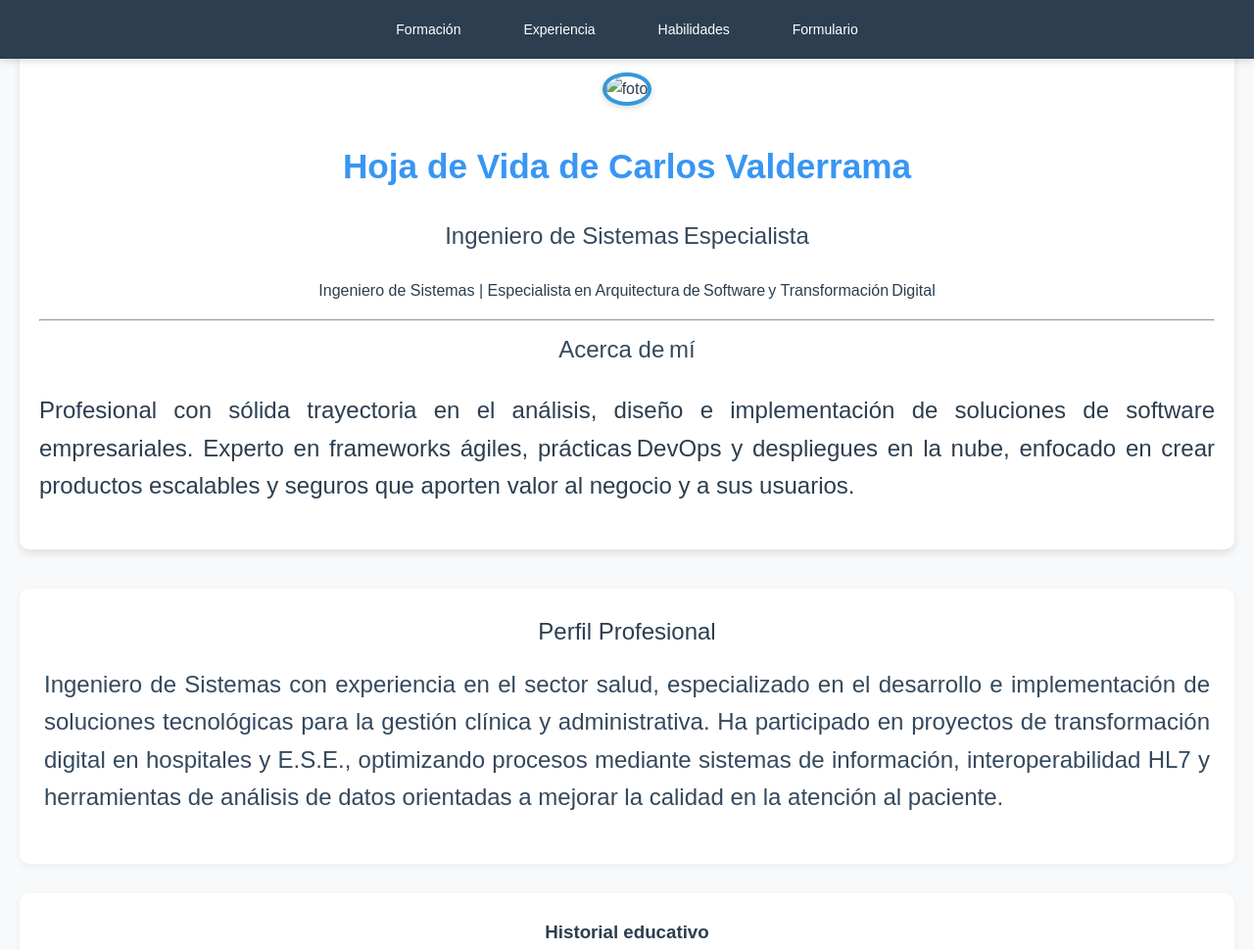
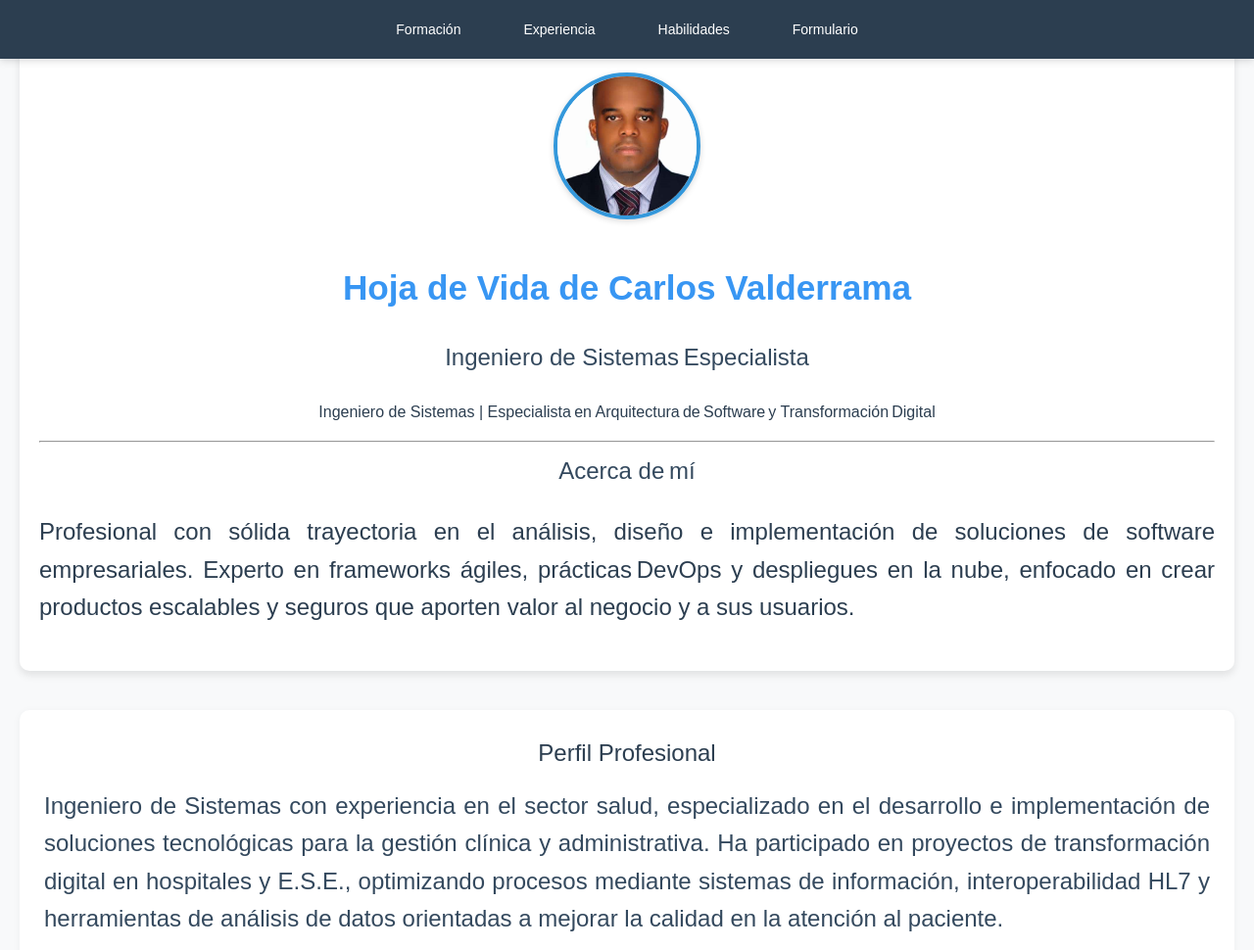
Before and after one commit to carlosvalde2025/HV, a plain HTML site: page index.html in a window 1280 px wide. Shown: the top 970 px of the page at 98% size. Drawn offline with Linux system fonts and the light colour scheme; the site is published under a folder, as on GitHub Pages, so addresses that start at the root find nothing.

Commit message:
Update index.html

```diff
--- a/index.html
+++ b/index.html
@@ -9,7 +9,7 @@
 <body>
 
     <header>
-        <img src="/img/carlos.jpg" alt="foto" class="foto-perfil">
+        <img src="img/carlos.jpg" alt="foto" class="foto-perfil">
         <h1>Hoja de Vida de Carlos Valderrama</h1>
         <h2>Ingeniero de Sistemas Especialista</h2>
         <p>Ingeniero de Sistemas | Especialista en Arquitectura de Software y Transformación Digital</p>
```
